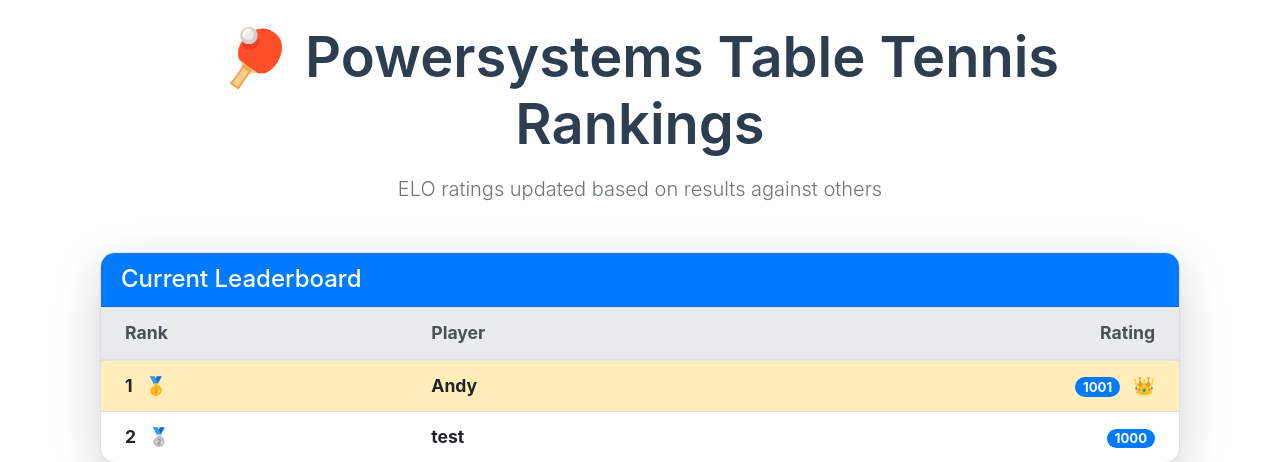
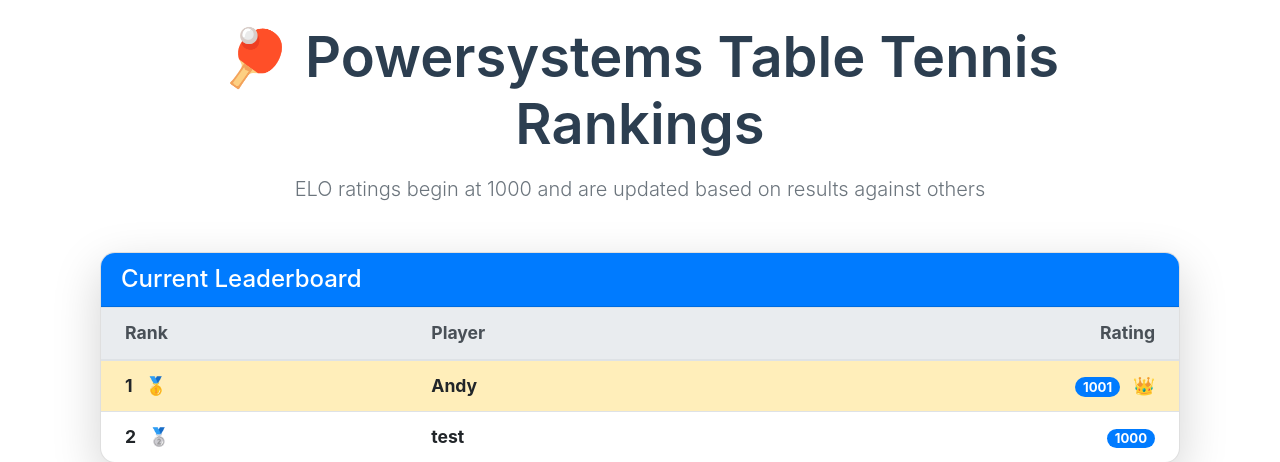
Before and after one commit to ahizzie/OfficELO, a Flask app: page / in a window 1280 px wide. Shown: the part 56-518 px from the top of the page. Run offline with Flask 3, Linux system fonts and the light colour scheme; data comes from the database, SQL or seed files in the repository; some libraries are stand-ins or nearby versions.

Commit message:
First commit

```diff
--- a/App/templates/home.html
+++ b/App/templates/home.html
@@ -5,7 +5,7 @@
 <div class="container py-4">
     <div class="text-center mb-5">
         <h1 class="display-4 mb-3">🏓 Powersystems Table Tennis Rankings</h1>
-        <p class="lead text-muted">ELO ratings updated based on results against others</p>
+        <p class="lead text-muted">ELO ratings begin at 1000 and are updated based on results against others</p>
     </div>
 
     <div class="card shadow-lg">
```
